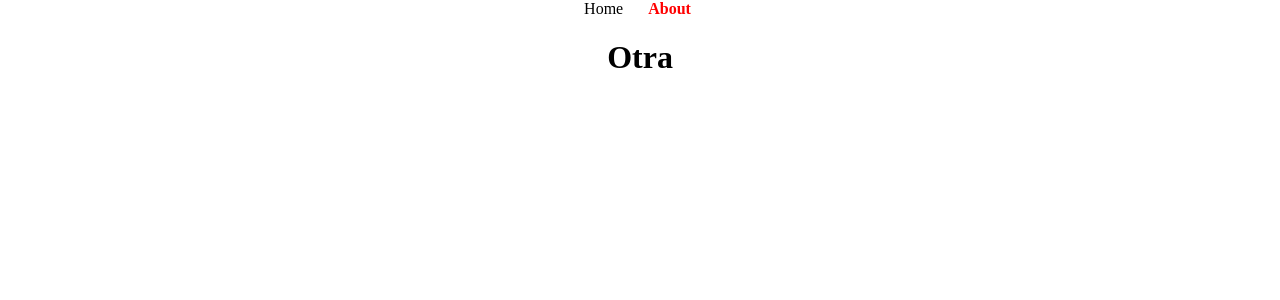
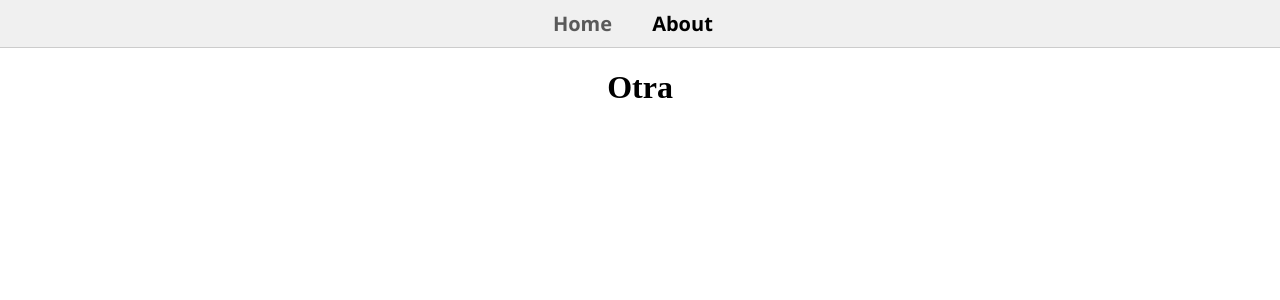
Before and after one commit to Skmrubik/front-videoclub, a React (Vite) app: page /about in a window 1280 px wide. Shown: the top 300 px of the page. Built offline with nearby package versions, Linux system fonts and the light colour scheme.

Commit message:
Menu principal a falta de que no se muevan los botones al cambiar de vista

```diff
--- a/src/App.jsx
+++ b/src/App.jsx
@@ -28,7 +28,7 @@ function App() {
   return (
     <>
       <Box sx={{ width: 300, marginTop: 5, marginLeft: 5}}>
-        <h2>Duración</h2>
+        <p>Duración</p>
         <Slider
           getAriaLabel={() => 'Temperature range'}
           value={value}
--- a/src/index.css
+++ b/src/index.css
@@ -19,8 +19,22 @@ body {
 
 p {
   margin: 0px;
+  font-family: "Segoe UI";
 }
 
 ul {
   padding: 5px 5px 5px 5px;
 }
+.navbar{
+  width: 100px;
+}
+
+.menu {
+  display: flex;
+  flex-direction: row;
+  align-items: center;
+  justify-content: center;
+  background-color: #f0f0f0;
+  padding: 10px;
+  border-bottom: 1px solid #ccc;
+}
--- a/src/main.jsx
+++ b/src/main.jsx
@@ -6,24 +6,32 @@ import AppNav from './AppNav.jsx';
 
 createRoot(document.getElementById('root')).render(
   <BrowserRouter>
+    <div className="menu" >
+      <div className="navbar" >
         <NavLink to="/"
                     style={({ isActive }) => ({
-                    color: isActive ? "red" : "black",
-                    fontWeight: isActive ? "bold" : "normal",
+                        color: isActive? "black": "#595959",
+                        fontWeight: "bold",
+                        fontFamily: "Segoe UI",
+                        fontSize: "20px",
                         textDecoration: "none",
                         marginRight: "15px",
-                    padding: "10px",
-                    border: isActive ? "2px solid red" : "none",
                     })}>Home
         </NavLink>
+      </div>
+      <div className="navbar" >
         <NavLink to="/about"
                   style={({ isActive }) => ({
-                    color: isActive ? "red" : "black",
-                    fontWeight: isActive ? "bold" : "normal",
+                      color: isActive? "black": "#595959",
+                      fontWeight: "bold",
+                      fontFamily: "Segoe UI",
+                      fontSize: "20px",
                       textDecoration: "none",
                       marginRight: "15px",
                   })}>About
         </NavLink>
+      </div>
+    </div>
     <Routes>
       <Route path="/" element={<App />} />
       <Route path="/about" element={<AppNav />} />
```
Lines whose indentation alone changed are shown as unchanged.
